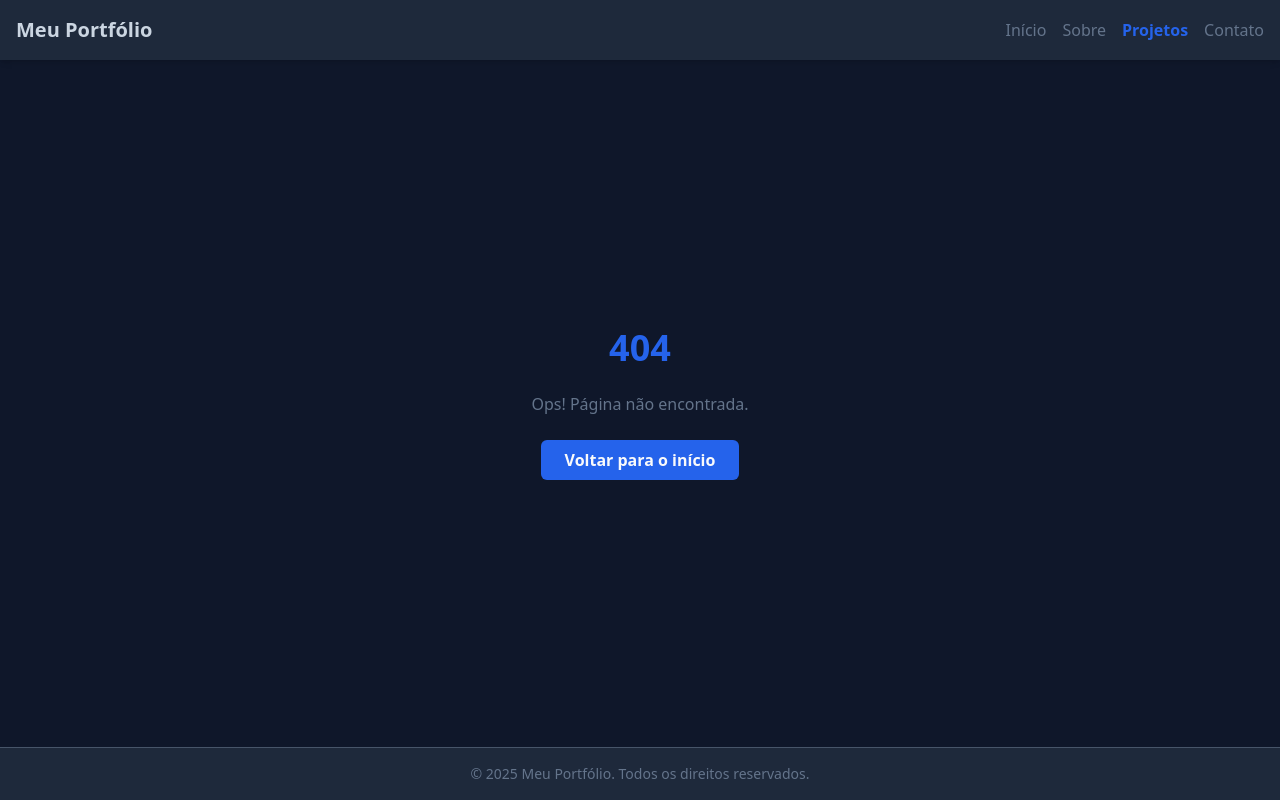
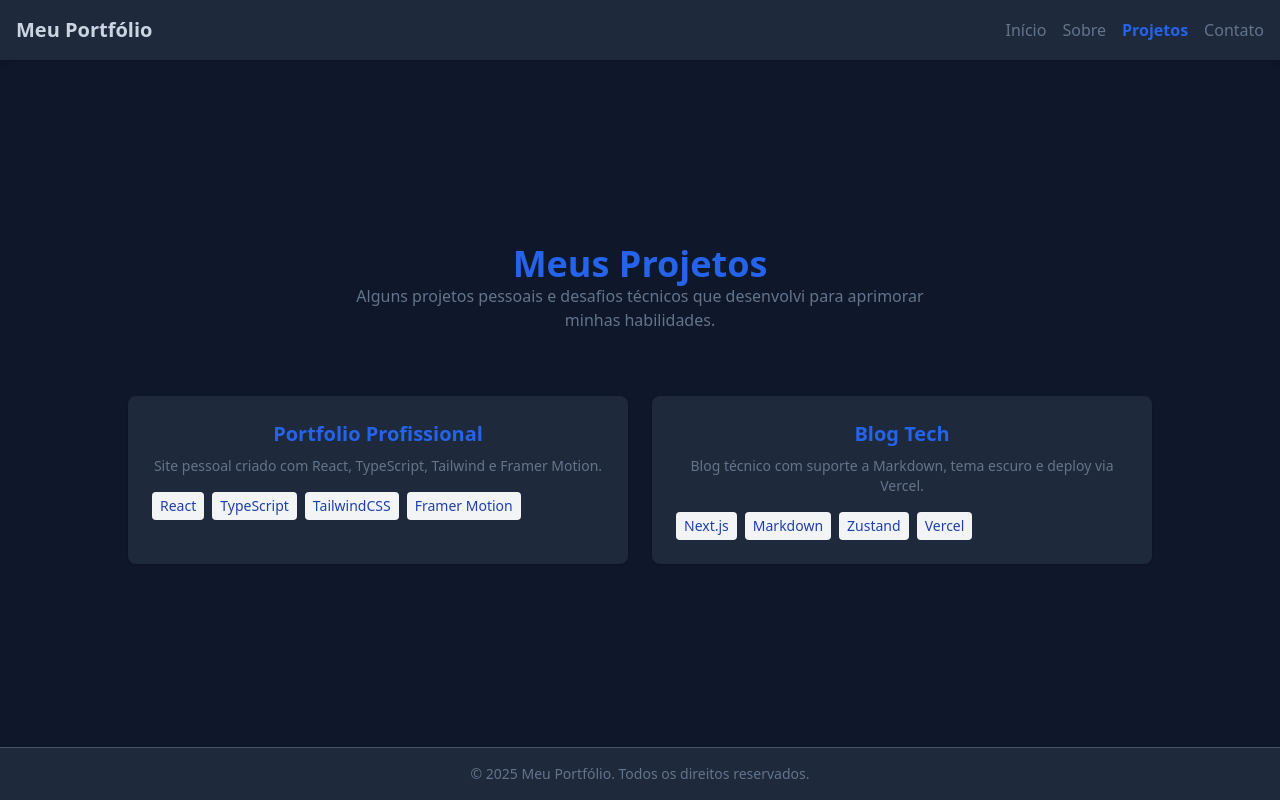
Before and after one commit to GabrielDani/portfolio, a React (Vite) app: page /projetos in a window 1280 px wide. Before the commit this address had no page. Built offline with nearby package versions, Linux system fonts and the light colour scheme.

Commit message:
projects page

```diff
--- a/src/components/atoms/Paragraph.tsx
+++ b/src/components/atoms/Paragraph.tsx
@@ -1,3 +1,9 @@
-export function Paragraph({ text }: { text: string }) {
-  return <p className="max-w-xl text-muted">{text}</p>;
+export function Paragraph({
+  text,
+  className = "",
+}: {
+  text: string;
+  className?: string;
+}) {
+  return <p className={`max-w-xl text-muted ${className}`}>{text}</p>;
 }
--- /dev/null
+++ b/src/components/molecules/ProjectCard.tsx
@@ -0,0 +1,46 @@
+import { Paragraph } from "../atoms/Paragraph";
+
+interface ProjectCardProps {
+  title: string;
+  description: string;
+  techs: string[];
+  link: string;
+  thumbnail?: string;
+}
+
+export function ProjectCard({
+  title,
+  description,
+  techs,
+  link,
+  thumbnail,
+}: ProjectCardProps) {
+  return (
+    <a
+      href={link}
+      target="_blank"
+      rel="noopener noreferrer"
+      className="block bg-surface dark:bg-dark-surface p-6 rounded-lg shadow hover:shadow-lg transition-transform hover:-translate-y-1"
+    >
+      {thumbnail && (
+        <img
+          src={thumbnail}
+          alt={`Preview do projeto ${title}`}
+          className="w-full h-40 object-cover rounded mb-4"
+        />
+      )}
+      <h3 className="text-xl font-bold text-primary mb-2">{title}</h3>
+      <Paragraph text={description} className="text-sm mb-4" />
+      <ul className="flex flex-wrap gap-2 text-sm text-primary-dark">
+        {techs.map((tech) => (
+          <li
+            key={tech}
+            className="bg-gray-100 dark:bg-gray-700 px-2 py-1 rounded"
+          >
+            {tech}
+          </li>
+        ))}
+      </ul>
+    </a>
+  );
+}
--- /dev/null
+++ b/src/data/projects.ts
@@ -0,0 +1,23 @@
+interface Project {
+  title: string;
+  description: string;
+  techs: string[];
+  link: string;
+}
+
+export const projects: Project[] = [
+  {
+    title: "Portfolio Profissional",
+    description:
+      "Site pessoal criado com React, TypeScript, Tailwind e Framer Motion.",
+    techs: ["React", "TypeScript", "TailwindCSS", "Framer Motion"],
+    link: "https://github.com/gabrieldani/portfolio",
+  },
+  {
+    title: "Blog Tech",
+    description:
+      "Blog técnico com suporte a Markdown, tema escuro e deploy via Vercel.",
+    techs: ["Next.js", "Markdown", "Zustand", "Vercel"],
+    link: "https://github.com/gabrieldani/blog-tech",
+  },
+];
--- /dev/null
+++ b/src/pages/Projects.tsx
@@ -0,0 +1,27 @@
+import { PageContainer } from "@/components/atoms/PageContainer";
+import { Heading } from "@/components/atoms/Heading";
+import { Paragraph } from "@/components/atoms/Paragraph";
+import { fadeInUp } from "@/components/animations/variants";
+import { motion } from "framer-motion";
+import { ProjectCard } from "@/components/molecules/ProjectCard";
+import { projects } from "@/data/projects";
+
+export default function Projects() {
+  return (
+    <PageContainer>
+      <motion.div {...fadeInUp} className="text-center max-w-2xl mx-auto">
+        <Heading level={1} text="Meus Projetos" />
+        <Paragraph text="Alguns projetos pessoais e desafios técnicos que desenvolvi para aprimorar minhas habilidades." />
+      </motion.div>
+
+      <motion.div
+        {...fadeInUp}
+        className="grid gap-6 mt-10 w-full max-w-5xl md:grid-cols-2"
+      >
+        {projects.map((project) => (
+          <ProjectCard key={project.title} {...project} />
+        ))}
+      </motion.div>
+    </PageContainer>
+  );
+}
--- a/src/router/index.tsx
+++ b/src/router/index.tsx
@@ -6,7 +6,7 @@ import { createBrowserRouter } from "react-router-dom";
 
 const Home = lazy(() => import("@/pages/Home"));
 const About = lazy(() => import("@/pages/About"));
-// const Projects = lazy(() => import('@/pages/Projects'));
+const Projects = lazy(() => import("@/pages/Projects"));
 // const Contact = lazy(() => import('@/pages/Contact'));
 
 const withSuspense = (
@@ -24,7 +24,7 @@ export const router = createBrowserRouter([
     children: [
       { index: true, element: withSuspense(Home) },
       { path: "sobre", element: withSuspense(About) },
-      //   { path: "projetos", element: withSuspense(Projects) },
+      { path: "projetos", element: withSuspense(Projects) },
       //   { path: "contato", element: withSuspense(Contact) },
       { path: "*", element: <NotFound /> },
     ],
```
Also changed, not shown: 1 other file (tests, documents, lock files or other folders).
